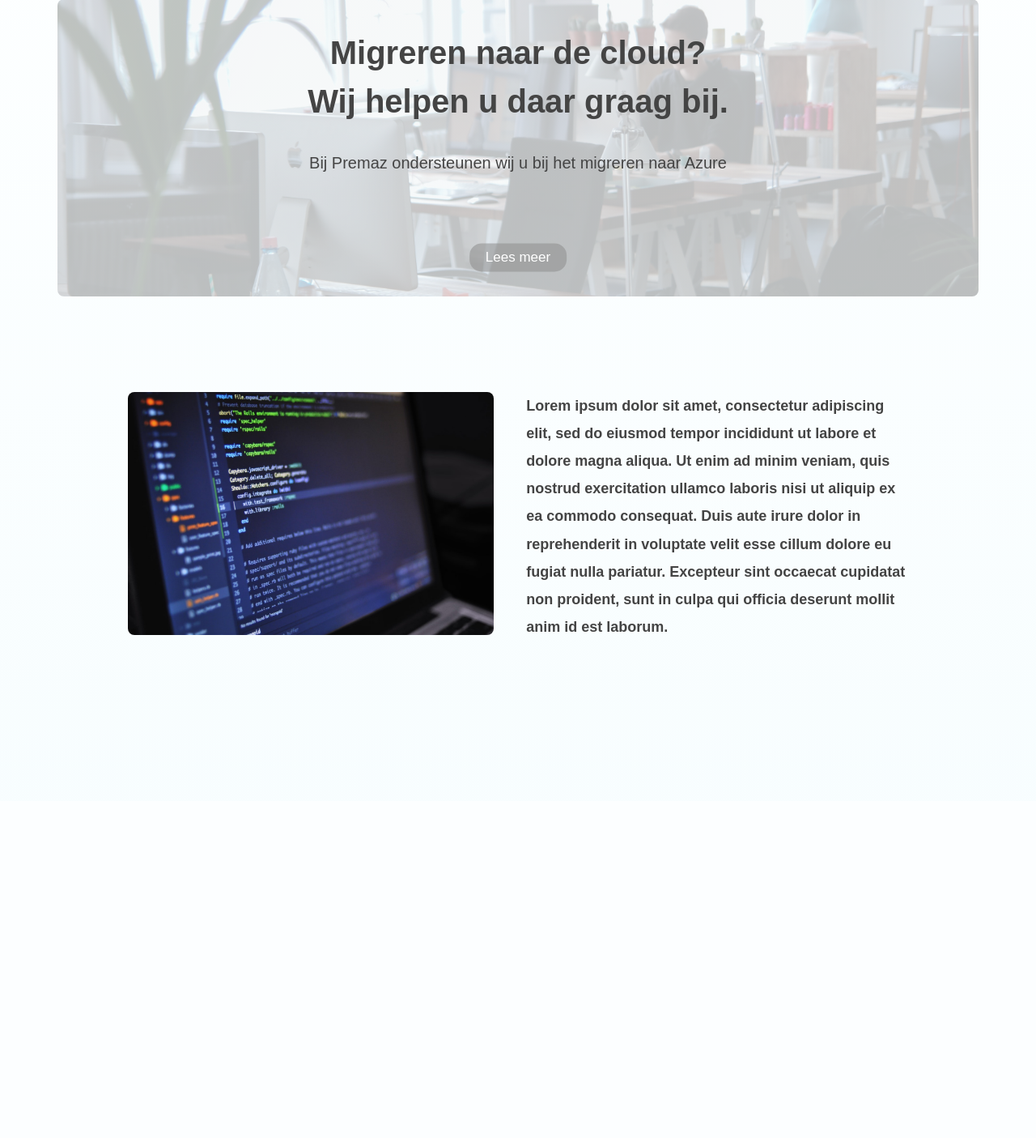
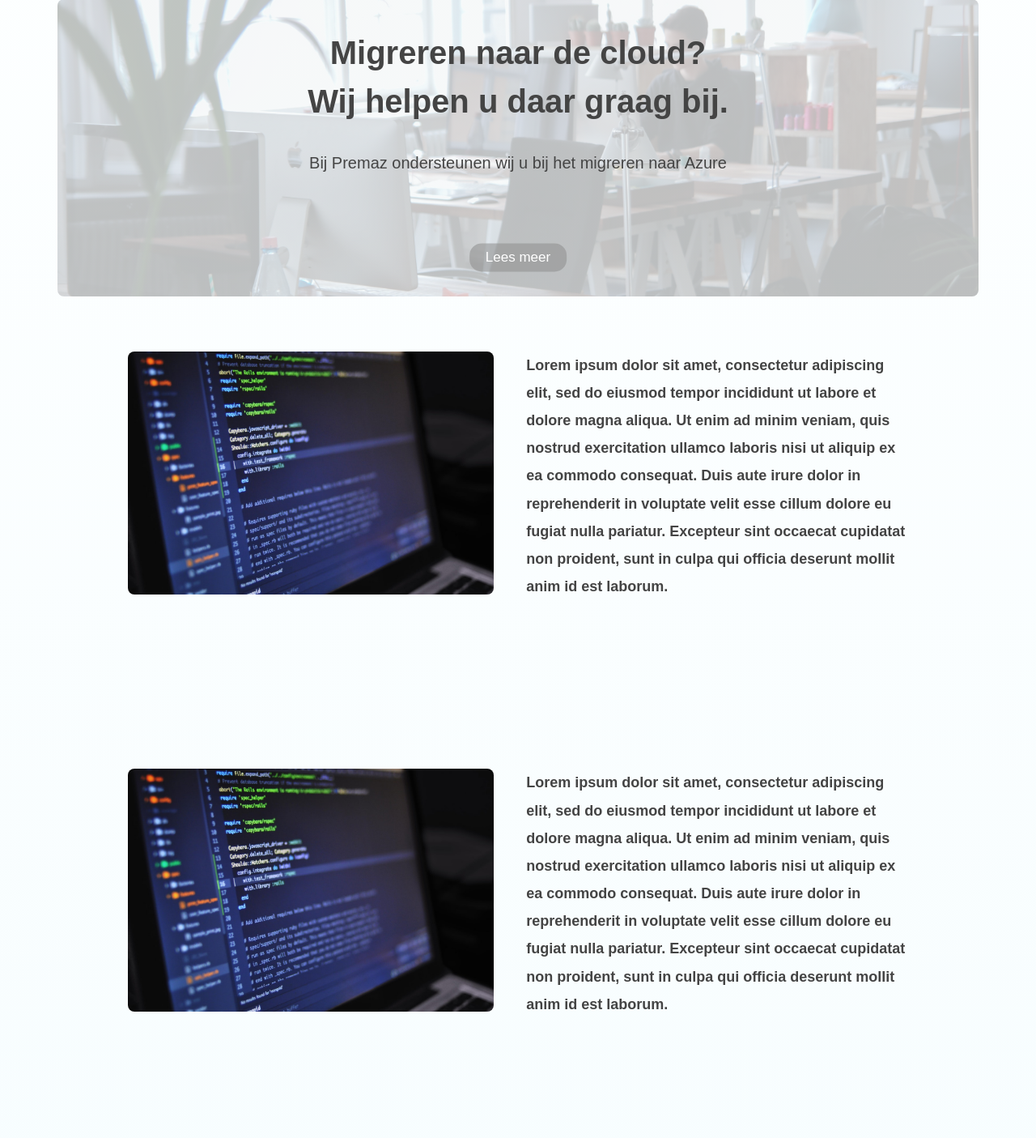
Before and after one commit to leonvsc/Premaz, a PHP site: page / in a window 1280 px wide. Shown: the part 107-1512 px from the top of the page at 81% size. Before the commit the page ends 891 px from the top, so only its background shows below. Run offline with PHP 8.4, Linux system fonts and the light colour scheme.

Commit message:
Navigatiebalk in los css bestand + extra alinea

```diff
--- a/index.html
+++ b/index.html
@@ -5,6 +5,7 @@
     <meta http-equiv="X-UA-Compatible" content="IE=edge">
     <meta name="viewport" content="width=device-width, initial-scale=1.0">
     <link rel="stylesheet" href="style.css"/>
+    <link rel="stylesheet" href="navigatiebalk.css"/>
     <!-- <script src="script.js"></script> -->
     <title>Premaz</title>
 </head>
@@ -77,5 +78,26 @@
             </div>
         </div>
     </section>
+
+    <section class="section">
+        <div class="section_title" id="section">
+            <img
+            src="img/afbeelding-alinea-1.jpg"
+            alt="Afbeelding 1"
+            class="afbeelding-alinea-1"/>
+            <div>
+                <ul class="section_description">
+                    <li>Lorem ipsum dolor sit amet, consectetur adipiscing elit,
+                        sed do eiusmod tempor incididunt ut labore et dolore magna aliqua.
+                        Ut enim ad minim veniam,
+                        quis nostrud exercitation ullamco laboris nisi ut aliquip ex ea commodo consequat.
+                        Duis aute irure dolor in reprehenderit in voluptate velit esse cillum dolore eu fugiat nulla pariatur.
+                        Excepteur sint occaecat cupidatat non proident,
+                        sunt in culpa qui officia deserunt mollit anim id est laborum.
+                    </li>
+                </ul>
+            </div>
+        </div>
+    </section>
 </body>
 </html>
--- a/style.css
+++ b/style.css
@@ -144,7 +73,7 @@ h4 {
 }
 
 .section {
-    padding: 10rem 3rem;
+    padding: 5rem 3rem;
     transition: transform 1s, opacity 1s;
   }
 
```
Also changed, not shown: other parts of style.css (+0 -71 lines), navigatiebalk.css (added, +70 -0 lines).
